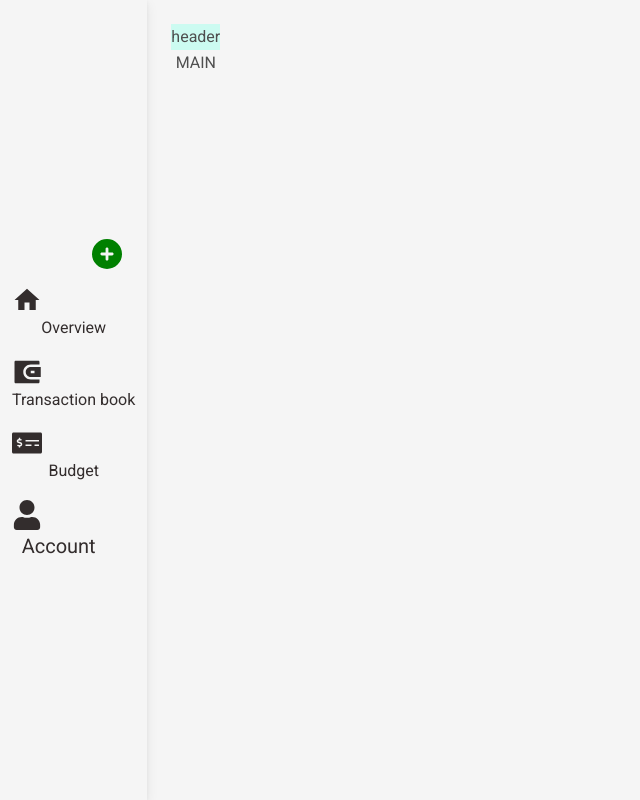
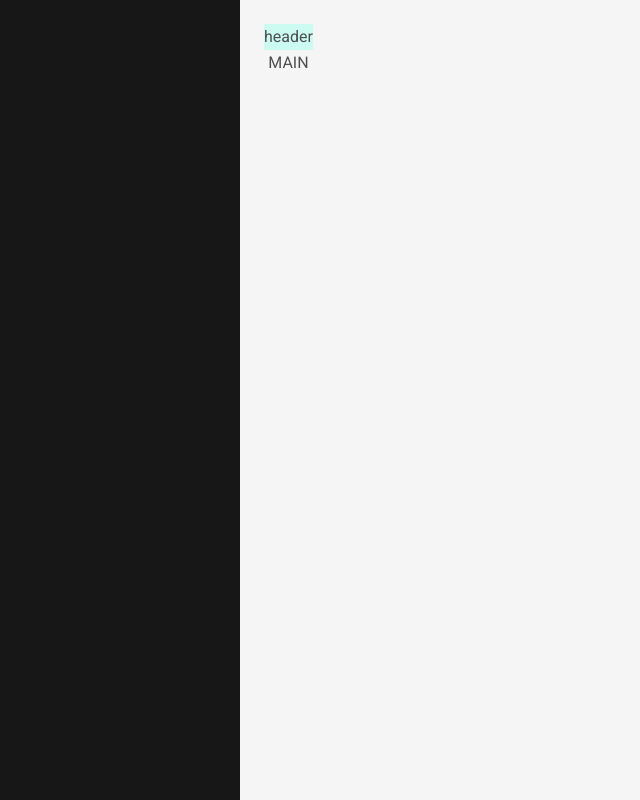
Before and after one commit to TrangDC/Money_Lover_Module_6, a React (Create React App) app: page / in a window 1280 px wide. Shown: the whole page, without its empty margins (0-640 px from the left). Built offline with nearby package versions, Linux system fonts and the light colour scheme; what yup-password would draw is missing.

Commit message:
create Sidebar component and add to Layout component (fix)

```diff
--- a/src/new_src/components/shared/Layout.js
+++ b/src/new_src/components/shared/Layout.js
@@ -1,10 +1,10 @@
 import React from 'react';
 import {Outlet} from 'react-router-dom';
-import SideBar from "../../../layout/SideBar/SideBar";
+import Sidebar from "./Sidebar";
 const Layout = () => {
     return (
         <div className='flex flex-row bg-neutral-100 h-screen w-screen overflow-hidden'>
-            <SideBar/>
+            <Sidebar/>
             <div className='p-4'>
                 <div className='bg-teal-100'>header</div>
                 <Outlet/>
--- a/src/new_src/components/shared/Sidebar.js
+++ b/src/new_src/components/shared/Sidebar.js
@@ -2,8 +2,8 @@ import React from 'react';
 
 const Sidebar = () => {
     return (
-        <div>
-            Sidebar
+        <div className="flex flex-col bg-neutral-900 w-60 p-3">
+            <div></div>
         </div>
     );
 };
```
